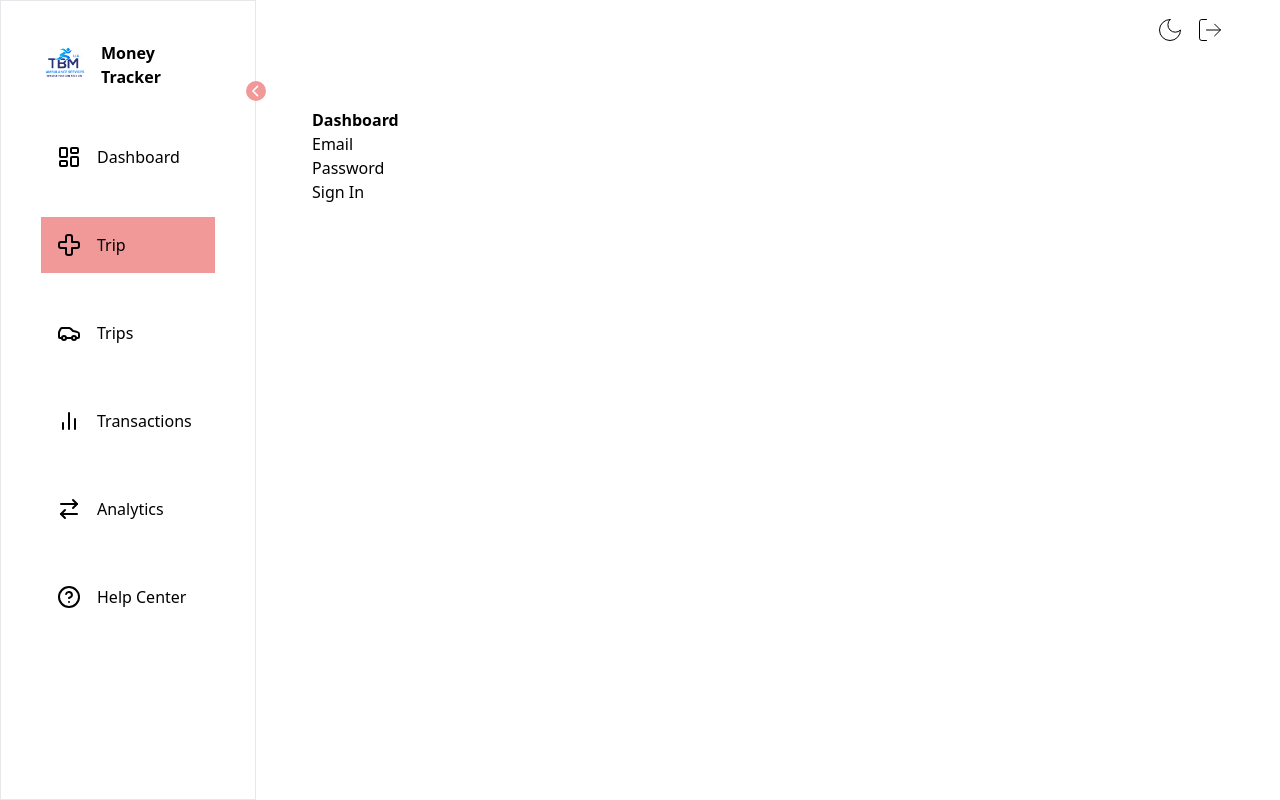
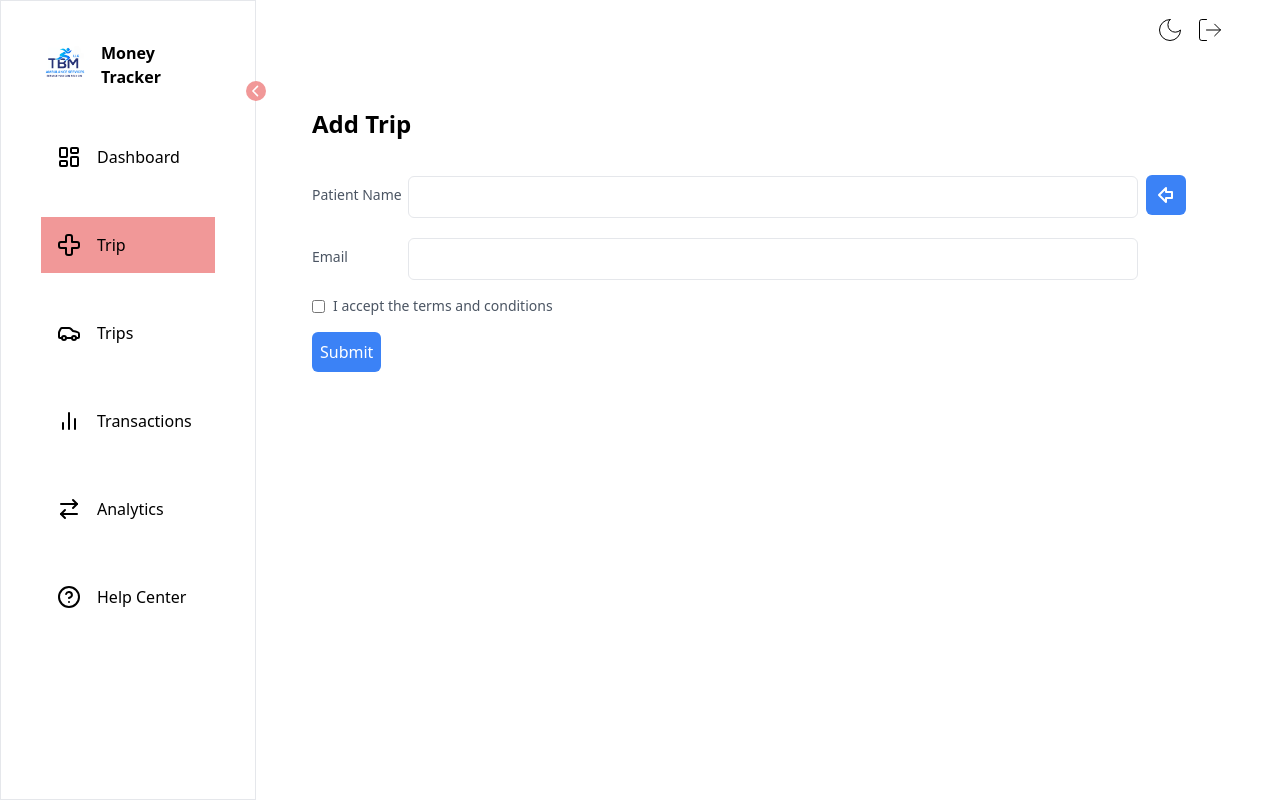
Before and after one commit to adilalishahg/Dashboard, a React (Vite) app: page /trip in a window 1280 px wide. Built offline with nearby package versions, Linux system fonts and the light colour scheme.

Commit message:
[Form][Done]

```diff
--- a/src/components/MainRoot.jsx
+++ b/src/components/MainRoot.jsx
@@ -17,8 +17,8 @@ const MainRoot = () => {
 
       {/* Main Components */}
       <main className="grow">
-        <div className="flex flex-col px-14 py-4 space-y-4 justify-end items-end ">
-          <span className="rounded-full flex items-center space-x-3">
+        <div className="flex flex-col items-end justify-end py-4 space-y-4 px-14 ">
+          <span className="flex items-center space-x-3 rounded-full">
             <button onClick={toggleTheme}>
               {isDarkTheme ? (
                 <Sun size={28} strokeWidth={1} absoluteStrokeWidth />
@@ -29,7 +29,7 @@ const MainRoot = () => {
             <LogOut size={28} strokeWidth={1} absoluteStrokeWidth />
           </span>
         </div>
-        <div className="flex flex-col py-12 px-14 space-y-4">
+        <div className="flex flex-col py-12 space-y-4 px-14">
           <Outlet />
         </div>
       </main>
--- a/src/components/Trip.jsx
+++ b/src/components/Trip.jsx
@@ -1,94 +1,125 @@
-import React, { useState } from "react";
-import { Formik, Form, Field, ErrorMessage } from "formik";
+import React from "react";
+import { Formik, Field, Form, ErrorMessage } from "formik";
 import * as Yup from "yup";
+import { ArrowBigLeft } from "lucide-react";
+import { useTheme } from "./ThemeContext";
 
-const Trip = () => {
+{
+  /* <ArrowBigLeft /> */
+}
+const validationSchema = Yup.object().shape({
+  name: Yup.string().required("Name is required"),
+  email: Yup.string().email("Invalid email").required("Email is required"),
+  terms: Yup.boolean().oneOf([true], "Please accept the terms and conditions"),
+});
+
+const MyForm = () => {
   const initialValues = {
+    name: "",
     email: "",
-    password: "",
+    terms: false,
   };
 
-  const SignUpSchema = Yup.object().shape({
-    firstName: Yup.string()
-      .min(2, "Too Short!")
-      .max(50, "Too Long!")
-      .required("Firstname is required"),
-
-    lastName: Yup.string()
-      .min(2, "Too Short!")
-      .max(50, "Too Long!")
-      .required("Lastname is required"),
-
-    phoneNumber: Yup.string()
-      .required("Phone number is required")
-      .matches(
-        /^([0]{1}|\+?[234]{3})([7-9]{1})([0|1]{1})([\d]{1})([\d]{7})$/g,
-        "Invalid phone number"
-      ),
-
-    email: Yup.string().email().required("Email is required"),
-
-    password: Yup.string()
-      .required("Password is required")
-      .min(6, "Password is too short - should be 6 chars minimum"),
-  });
-
+  const onSubmit = (values, { setSubmitting }) => {
+    // Handle form submission logic here
+    console.log(values);
+    setSubmitting(false);
+  };
+  const { isDarkTheme } = useTheme();
   return (
+    <>
+      <h2 className="mb-4 text-2xl font-semibold">Add Trip</h2>
       <Formik
         initialValues={initialValues}
-      validationSchema={SignUpSchema}
-      onSubmit={(values) => {
-        console.log(values);
+        validationSchema={validationSchema}
+        onSubmit={onSubmit}
+      >
+        <Form>
+          <div className="flex items-center mb-4">
+            <label
+              htmlFor="name"
+              className={`block w-24 text-sm font-medium  ${
+                isDarkTheme ? "text-white" : "text-gray-600"
+              }`}
+            >
+              Patient Name
+            </label>
+            <Field
+              type="text"
+              id="name"
+              name="name"
+              className="w-[80%] p-2 mt-1 border rounded-md"
+            />
+            <button
+              type="button"
+              onClick={() => {
+                // Handle button click logic here
+                console.log("Button clicked");
               }}
+              className="p-2 ml-2 text-white bg-blue-500 rounded-md hover:bg-blue-600"
             >
-      {(formik) => {
-        const { errors, touched, isValid, dirty } = formik;
-        return (
-          <div className="container">
-            <h2 className="font-bold">Dashboard</h2>
-            <Form>
-              <div className="form-row">
-                <label htmlFor="email">Email</label>
+              <ArrowBigLeft />
+            </button>
+            <ErrorMessage
+              name="name"
+              component="div"
+              className="w-32 ml-1 text-sm text-red-500"
+            />
+          </div>
+          <div className="flex items-center mb-4">
+            <label
+              htmlFor="name"
+              className={`block w-24 text-sm font-medium ${
+                isDarkTheme ? "text-white" : "text-gray-600"
+              }`}
+            >
+              Email
+            </label>
             <Field
-                  type="email"
+              type="text"
+              id="email"
               name="email"
-                  id="email"
-                  className={
-                    errors.email && touched.email ? "input-error" : null
-                  }
+              className="w-[80%] p-2 mt-1 border rounded-md"
             />
-                <ErrorMessage name="email" component="span" className="error" />
-              </div>
 
-              <div className="form-row">
-                <label htmlFor="password">Password</label>
-                <Field
-                  type="password"
-                  name="password"
-                  id="password"
-                  className={
-                    errors.password && touched.password ? "input-error" : null
-                  }
-                />
             <ErrorMessage
-                  name="password"
-                  component="span"
-                  className="error"
+              name="email"
+              component="div"
+              className="w-32 ml-1 text-sm text-red-500"
             />
           </div>
 
+          <div className="mb-4">
+            <label className="flex items-center">
+              <Field
+                type="checkbox"
+                id="terms"
+                name="terms"
+                className="mr-2 border rounded-md"
+              />
+              <span className="text-sm text-gray-600">
+                I accept the terms and conditions
+              </span>
+            </label>
+            <ErrorMessage
+              name="terms"
+              component="div"
+              className="text-sm text-red-500"
+            />
+          </div>
+
+          <div>
             <button
               type="submit"
-                className={!(dirty && isValid) ? "disabled-btn" : ""}
-                disabled={!(dirty && isValid)}
+              className="p-2 text-white bg-blue-500 rounded-md hover:bg-blue-600"
             >
-                Sign In
+              Submit
             </button>
+          </div>
         </Form>
-          </div>
-        );
-      }}
       </Formik>
+    </>
   );
 };
-export default Trip;
+
+export default MyForm;
```
Lines whose indentation alone changed are shown as unchanged.
